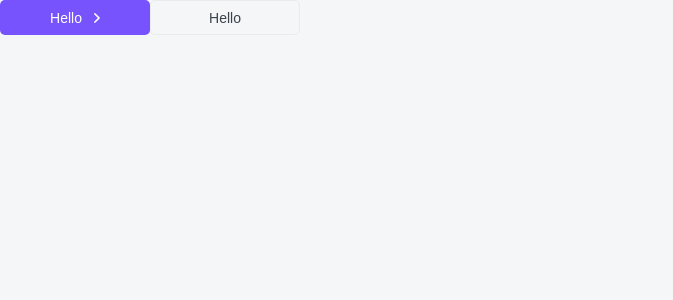
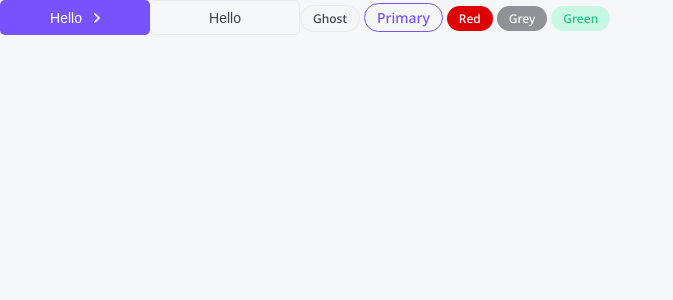
Before and after one commit to Necritto/top-app-next, a Next.js app: page / in a window 1280 px wide. Shown: the top 300 px of the page, without its empty margins (0-673 px from the left). Built offline with nearby package versions, Linux system fonts and the light colour scheme.

Commit message:
feat: tag component added

```diff
--- /dev/null
+++ b/components/UI/Button/index.ts
@@ -0,0 +1,3 @@
+import Button from './Button';
+
+export {Button};
--- /dev/null
+++ b/components/UI/Tag/Tag.module.css
@@ -0,0 +1,42 @@
+.tag {
+    display: inline-flex;
+    align-items: center;
+    justify-content: center;
+    margin-right: 4px;
+    padding: 4px 12px;
+    font-weight: 500;
+    border-radius: 20px;
+}
+
+.md {
+    font-size: 12px;
+}
+
+.lg {
+    font-size: 14px;
+}
+
+.ghost {
+    color: var(--black);
+    border: 1px solid var(--grey-light);
+}
+
+.red {
+    color: var(--white);
+    background-color: var(--red);
+}
+
+.grey {
+    color: var(--white);
+    background-color: var(--grey);
+}
+
+.green {
+    color: var(--green);
+    background-color: var(--green-light);
+}
+
+.primary {
+    color: var(--primary);
+    border: 1px solid var(--primary);
+}
--- /dev/null
+++ b/components/UI/Tag/Tag.tsx
@@ -0,0 +1,26 @@
+import React from 'react';
+import cn from 'classnames';
+
+import {TagProps} from './Tag.props';
+import styles from './Tag.module.css';
+
+export default function Tag({
+    size = 'md',
+    color = 'ghost',
+    href,
+    children,
+    className,
+    ...props
+}: TagProps): JSX.Element {
+    return (
+        <div className={cn(styles.tag, className, styles[size], styles[color])} {...props}>
+            {href ? (
+                <a href={href} target="_blank" rel="noopener noreferrer">
+                    {children}
+                </a>
+            ) : (
+                <>{children}</>
+            )}
+        </div>
+    );
+}
--- /dev/null
+++ b/components/UI/Tag/index.ts
@@ -0,0 +1,3 @@
+import Tag from './Tag';
+
+export {Tag};
--- /dev/null
+++ b/components/UI/Typography/Text/index.ts
@@ -0,0 +1,3 @@
+import Text from './Text';
+
+export {Text};
--- a/pages/index.tsx
+++ b/pages/index.tsx
@@ -1,11 +1,21 @@
 import React from 'react';
-import Button from '@/components/UI/Button/Button';
+import {Button} from '@/components/UI/Button';
+import {Tag} from '@/components/UI/Tag';
 
 export default function Home(): React.ReactElement {
     return (
         <div>
             <Button arrow="right">Hello</Button>
             <Button appearence="ghost">Hello</Button>
+            <Tag>Ghost</Tag>
+            <Tag size="lg" color="primary">
+                Primary
+            </Tag>
+            <Tag color="red">Red</Tag>
+            <Tag color="grey">Grey</Tag>
+            <Tag color="green" href="/">
+                Green
+            </Tag>
         </div>
     );
 }
--- a/styles/_vars.css
+++ b/styles/_vars.css
@@ -2,9 +2,11 @@
     --black: #3B434E;
     --white: #FFFFFF;
     --grey-light: #EBEBEB;
+    --grey: #8E9196;
     --primary: #7653FC;
     --primary-hover: #5233CC;
-    --red: #FC836D;
+    --red-light: #FC836D;
+    --red: #DE0000;
     --green: #1DC37E;
     --green-light: #C8F8E4;
     --main-background: #F5F6F8;
```
Also changed, not shown: components/UI/Tag/Tag.props.ts (added, +8 -0 lines).
